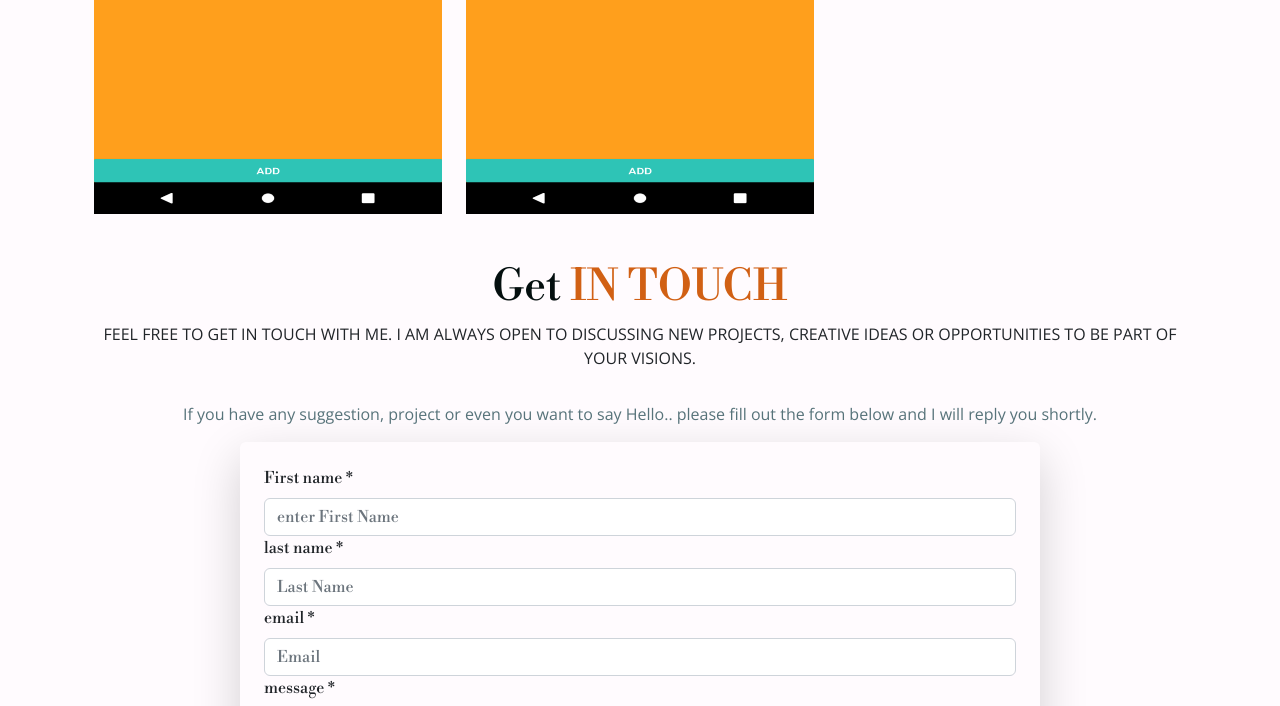
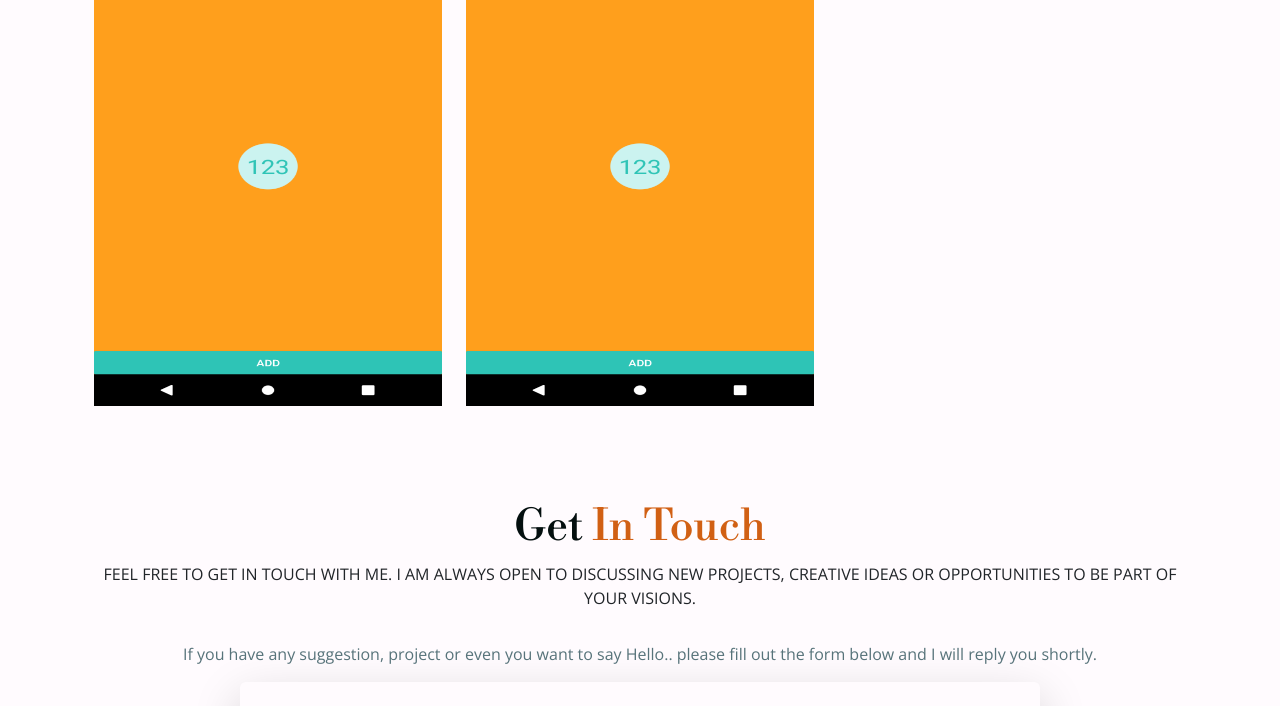
Before and after one commit to rafikncib/rafikncib.github.io, a React (Create React App) app: page / in a window 1280 px wide. Shown: the part 2787-3493 px from the top of the page. Built offline with nearby package versions, Linux system fonts and the light colour scheme; a web font is replaced by a local one.

Commit message:
add portfolio file

```diff
--- a/src/App.js
+++ b/src/App.js
@@ -9,7 +9,7 @@ import Works from "./components/Works";
 
 const App=()=>{
   return(
-    <div id="portfolio" className="seriffont" data-spy="scroll" data-target="#navbar-example2" data-offset="0">
+    <div id="portfolio" className="seriffont pt-5" data-spy="scroll" data-target="#navbar-example2" data-offset="0">
       <Header />
       <Introduce />
       <About />
--- a/src/components/About.js
+++ b/src/components/About.js
@@ -1,8 +1,9 @@
 import mypic from "../assets/images/mypic.jpg";
+import file from "../assets/pdf/rafikWebDeveloppeur_2.pdf";
 
 const About=()=>{
     return(
-        <div id="aboutContent">
+        <div id="aboutContent" className=" pt-5">
             <div className="container pt-5">
                 <header className="text-center">
                     <h1 className="black section_title">About <span className="yellow">Me</span></h1>
@@ -41,7 +42,7 @@ const About=()=>{
                                             <p>Freelance: Available</p>
                                         </div>
                                     </div>
-                                    <p><a href="RafikNcib_CV.pdf" className="btn boutton">Download CV <span><i class="fas fa-download"></i></span></a></p>
+                                    <p><a href={file} className="btn" target="_blank" title="Rafik portfolio">Download CV <span><i class="fas fa-download"></i></span></a></p>
                                 </div>
                             </section>
                         </div>
--- a/src/components/Contact.js
+++ b/src/components/Contact.js
@@ -95,11 +95,11 @@ const Contact=()=>{
     )*/
   }
     return(
-        <div id="contactContent" >
+        <div id="contactContent" className='pt-5'>
             <div className="container pt-5">
                 <section>
                     <header className="text-center">
-                        <h1 className="black animate__animated animate__fadeInUp section_title">Get <span className="yellow">IN TOUCH</span></h1>
+                        <h1 className="black animate__animated animate__fadeInUp section_title">Get <span className="yellow">In Touch</span></h1>
                         <p className='sansSerifFont'>FEEL FREE TO GET IN TOUCH WITH ME. I AM ALWAYS OPEN TO DISCUSSING NEW PROJECTS, CREATIVE IDEAS OR OPPORTUNITIES TO BE PART OF YOUR VISIONS.</p>
                     </header>
 
--- a/src/components/EducExper.js
+++ b/src/components/EducExper.js
@@ -13,7 +13,7 @@ const EducExper=()=>{
 
 
     return(
-        <div id="educExperContent">
+        <div id="educExperContent" className="pt-5">
             <div className="container pt-5 pb-4">
                 <header className="text-center">
                     <h1 className="black section_title">EDUCATION & <span className="yellow">EXPERIENCES</span></h1>
--- a/src/components/Introduce.js
+++ b/src/components/Introduce.js
@@ -1,15 +1,16 @@
 import mypic from "../assets/images/mypic.jpg";
+import file from "../assets/pdf/rafikWebDeveloppeur_2.pdf";
 const Introduce=()=>{
     return(
-        <div id="introduceContent">
-            <div className="container pt-5 mt-5">
+        <div id="introduceContent" className="pt-5">
+            <div className="container pt-5">
                 <div className="row">
                     <div className="col-12 col-md-7 d-flex flex-column justify-content-center ">
                         <section className="mb-3 text-center text-md-start">
                             <h1 className="heading ">Hello, I am Rafik Ncib</h1>
                             <h2 className="heading fst-italic" id="jobs" >Web designer</h2>
                             <p className="gray sansSerifFont">I am Rafik Ncib. I am a Freelancer.I am Rafik Ncib. I am a Freelancer.I am Rafik Ncib. I am a Freelancer.I am Rafik Ncib. I am a Freelancer.I am Rafik Ncib. I am a Freelancer.</p>
-                            <a href="RafikNcib_CV.pdf" className="btn">Download CV <span><i class="fas fa-download"></i></span></a>
+                            <a href={file} className="btn" target="_blank" title="Rafik portfolio">Download CV <span><i class="fas fa-download"></i></span></a>
                         </section>
                     </div>
                     <div className="col-12 col-md-5">
--- a/src/components/Works.js
+++ b/src/components/Works.js
@@ -2,7 +2,7 @@ import Projects from "./Projects";
 
 const Works=()=>{
     return(
-        <div id="worksContent">
+        <div id="worksContent" className="pt-5">
             <div className="container pt-5">
                 <header className="text-center">
                     <h1 className="black section_title">My <span className="yellow">PORTFOLIO</span></h1>
```
Also changed, not shown: 1 other file (tests, documents, lock files or other folders).
